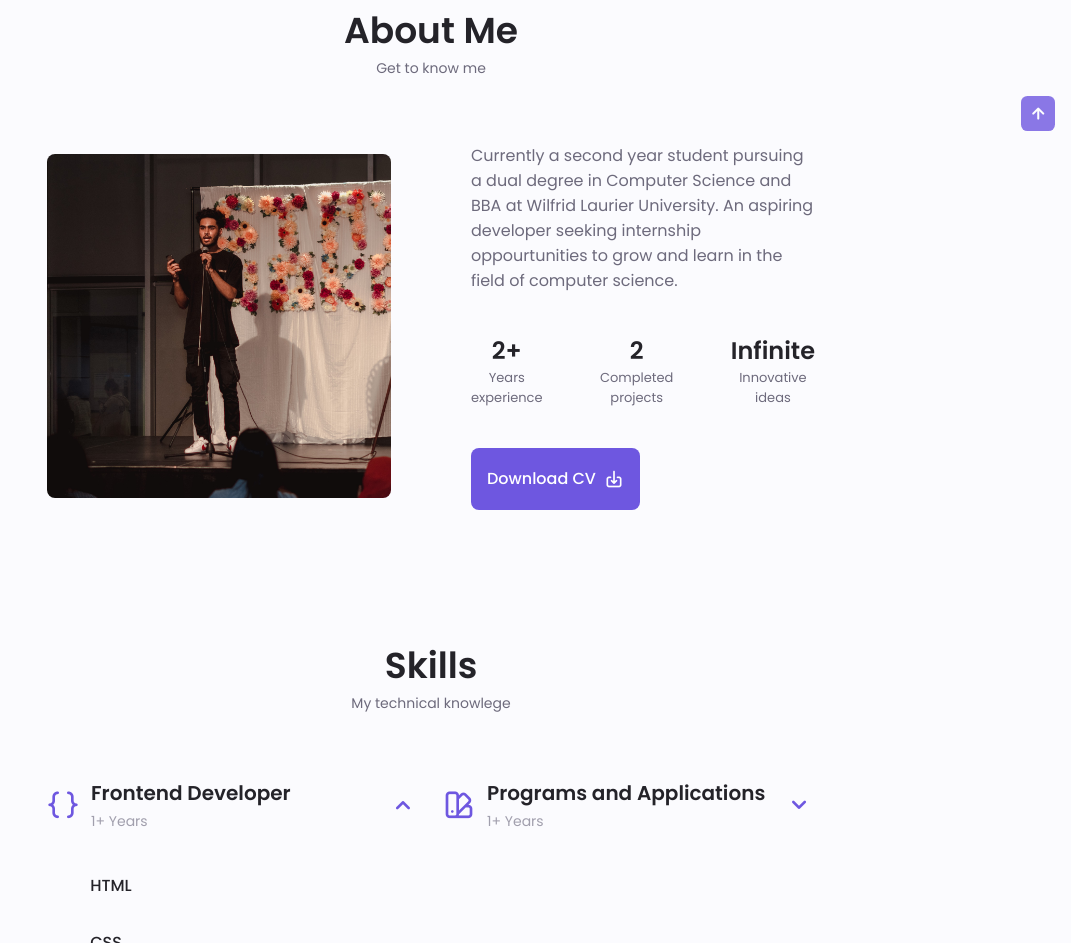
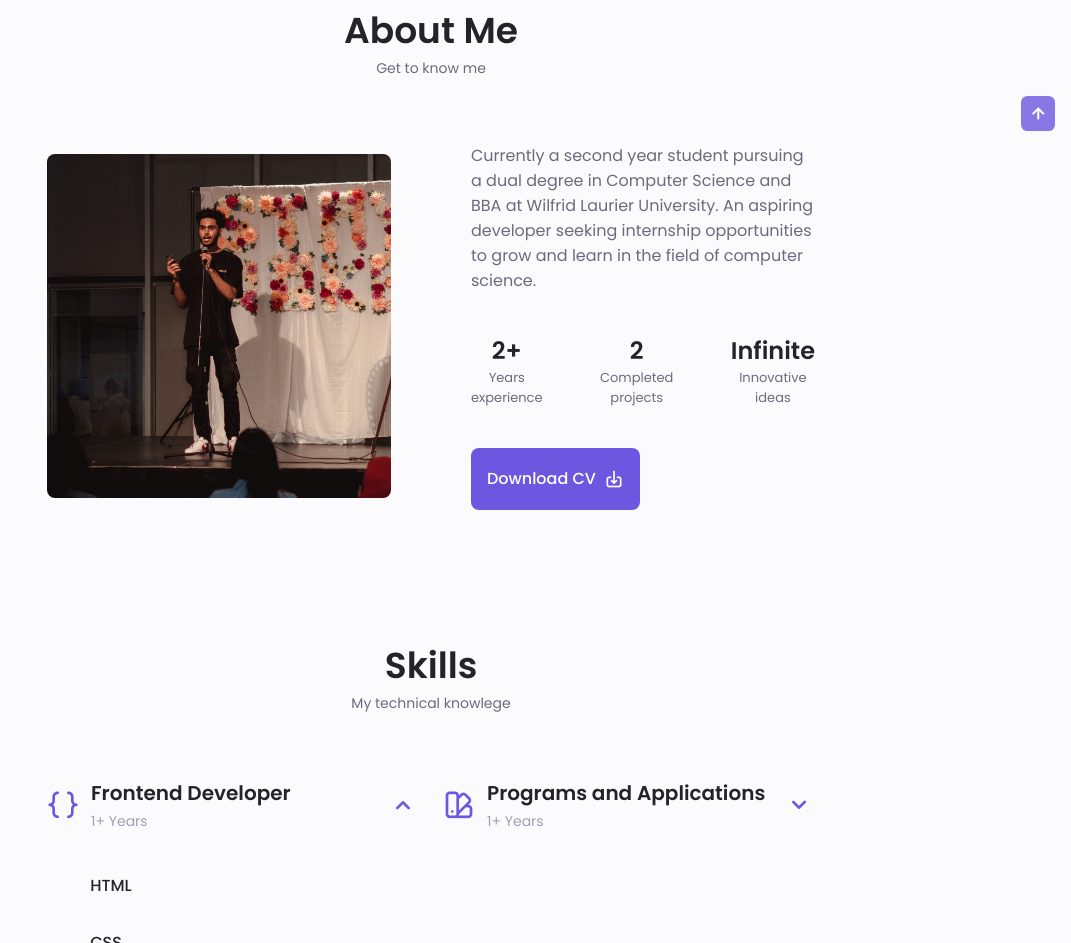
Before and after one commit to triptomar1/umarrasool.dev, a plain HTML site: page index.html in a window 1280 px wide. Shown: the part 829-1772 px from the top of the page, without its empty margins (209-1280 px from the left). Drawn offline with nearby package versions, Linux system fonts and the light colour scheme; files that its build step writes are made by us from their sources; files whose address does not match are found by name.

Commit message:
Update index.html

```diff
--- a/index.html
+++ b/index.html
@@ -119,7 +119,7 @@
                 <div class="about__container container grid">
                     <img src="about.jpg" alt="" class="about__img">
                     <div class="about__data">
-                        <p class="about__description">Currently a second year student pursuing a dual degree in Computer Science and BBA at Wilfrid Laurier University. An aspiring developer seeking internship oppourtunities to grow and learn in the field of computer science.</p>
+                        <p class="about__description">Currently a second year student pursuing a dual degree in Computer Science and BBA at Wilfrid Laurier University. An aspiring developer seeking internship opportunities to grow and learn in the field of computer science.</p>
 
                         <div class="about__info">
                             <div>
```
